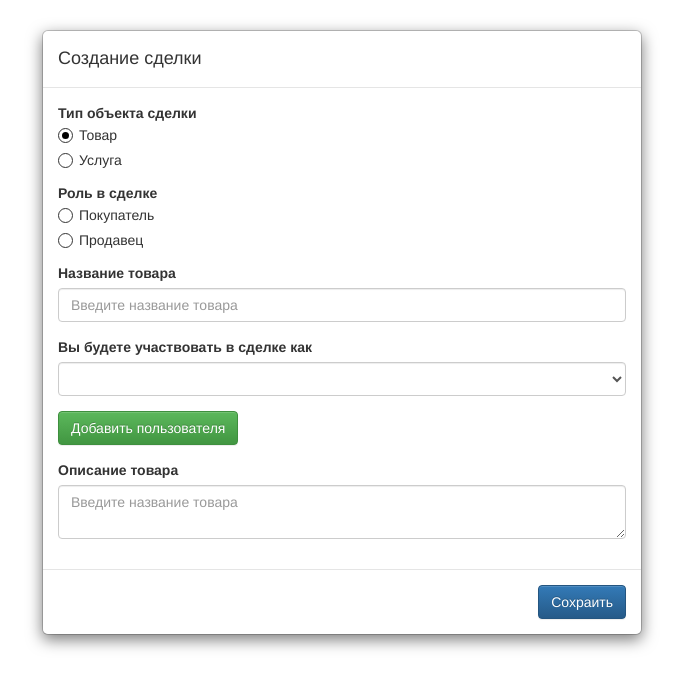
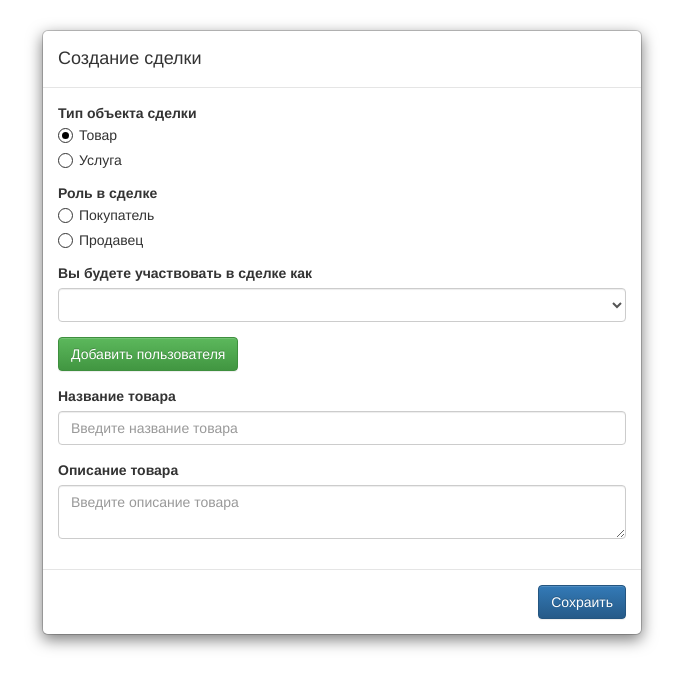
Before and after one commit to BelyaevIgorYurievich/test_task_2, a React app: page / in a window 1280 px wide. Shown: the top 688 px of the page, without its empty margins (298-981 px from the left). Built offline with nearby package versions, Linux system fonts and the light colour scheme.

Commit message:
Исправляет выбор пользователя в карточке сделки, добавляет поле названия товара

```diff
--- a/source/deal_card/index.js
+++ b/source/deal_card/index.js
@@ -46,11 +46,12 @@ class DealCard extends React.PureComponent {
 		setFieldValue(type, value);
 	}
 
-	handleChengeInputeValue = (type) => (event) => {
+	handleChengeValueWithEvent = (type) => (event) => {
+		const { setFieldValue } = this.props;
 
-		const { setFieldValue } = this.props;
 		setFieldValue(type, event.target.value);
 	}
+
 
   render() {
 
@@ -82,36 +83,8 @@ class DealCard extends React.PureComponent {
 						<Modal.Header>
 							<Modal.Title>Создание сделки</Modal.Title>
 						</Modal.Header>
+
 						<Modal.Body>
-							{/* <label>
-									<span className='label'>Товар</span>
-										<RadioButton
-											isActive={isSelectTypeIsProduct}
-											handleСhange={this.handleChengeValue('typeName', 'Товар')}
-										/>
-								</label>
-							<label>
-									<span className='label'>Услуга</span>
-										<RadioButton
-											isActive={!isSelectTypeIsProduct}
-											handleСhange={this.handleChengeValue('typeName', 'Услуга')}
-										/>
-								</label>
-							<label>
-									<span className='label'>{isSelectTypeIsProduct ? 'Покупатель' : 'Заказчик'}</span>
-										<RadioButton
-											isActive={isUserBuyer}
-											handleСhange={this.handleChengeValue('role', isSelectTypeIsProduct ? 'Покупатель' : 'Заказчик')}
-										/>
-								</label>
-							<label>
-									<span className='label'>{isSelectTypeIsProduct ? 'Продавец' : 'Исполнитель'}</span>
-										<RadioButton
-											isActive={isUserSeller}
-											handleСhange={this.handleChengeValue('role', isSelectTypeIsProduct ? 'Продавец' : 'Исполнитель')}
-										/>
-							</label> */}
-
 							<FormGroup>
 								<ControlLabel>Тип объекта сделки</ControlLabel>
 								<RadioButton
@@ -125,7 +98,6 @@ class DealCard extends React.PureComponent {
 									fieldName='Услуга'
 								/>
 							</FormGroup>
-
 							<FormGroup>
 								<ControlLabel>Роль в сделке</ControlLabel>
 								<RadioButton
@@ -139,76 +111,45 @@ class DealCard extends React.PureComponent {
 									fieldName={isSelectTypeIsProduct ? 'Продавец' : 'Исполнитель'}
 								/>
 							</FormGroup>
-
-
-							{/* <div className='input'>
-								<label>
-									<span className='label'>Название товара:</span>
-									<Field name='productName' placeholder='Введите название товара'/>
-								</label>
-								{ touched.productName && errors.productName && <p className='error'>{errors.productName}</p> }
-							</div> */}
-							<FormGroup validationState={touched.productName && errors.productName ? 'error' : null}>
-								<ControlLabel>Название товара</ControlLabel>
-								<FormControl
-									type='text'
-									placeholder='Введите название товара'
-									onChange={this.handleChengeInputeValue('productName')}
-									value={values.productName}
-								/>
-								{touched.productName && errors.productName &&<HelpBlock>{errors.productName}</HelpBlock>}
-							</FormGroup>
-
-							{/* <label>
-								<span className='label'>Вы будете участвовать в сделке как:</span>
-								<Field component='select' name='nameId'>
-										<option onClick={this.handleChengeValue('nameId', '')} value=''></option>
+							<FormGroup>
+      							<ControlLabel>Вы будете участвовать в сделке как</ControlLabel>
+								<FormControl onChange={this.handleChengeValueWithEvent('nameId')}
+									value={values.nameId}
+									componentClass="select"
+									placeholder="select">
+									<option value=''/>
 									{
 										values.userNames.map(({id, name, surname, patronymic}, index) => {
-												return <option key={id}
-													onClick={this.handleChengeValue('nameId', id)}
-													value={id}>{`${surname} ${name} ${patronymic}`}
-												</option>
-											})
-										}
-								</Field>
-							</label> */}
-							<FormGroup>
-      					<ControlLabel>Вы будете участвовать в сделке как</ControlLabel>
-								<FormControl value={values.nameId} componentClass="select" placeholder="select">
-									<option onChange={this.handleChengeValue('nameId', '')} value=''/>
-									{
-											values.userNames.map(({id, name, surname, patronymic}, index) => {
-												return <option key={id}
-												  onChange={this.handleChengeValue('nameId', id)}
-													value={id}>{`${surname} ${name} ${patronymic}`}
+											return <option key={id} value={id}>
+												{`${surname} ${name} ${patronymic}`}
 											</option>
 										})
 									}
 								</FormControl>
 							</FormGroup>
-
 							<Button
 								className='add-user-btn'
 								bsStyle='success'
 								disabled={isSubmitting}
 								onClick={this.handleOpenPersonal}
 							>Добавить пользователя</Button>
-
-							{/* <div className='input'>
-								<label>
-									<span className='label'>Описание товара:</span>
-									<Field name='description' placeholder='Введите описание товара'/>
-								</label>
-								{ touched.description && errors.description && <p className='error'>{errors.description}</p> }
-							</div> */}
+							<FormGroup validationState={touched.productName && errors.productName ? 'error' : null}>
+								<ControlLabel>Название товара</ControlLabel>
+								<FormControl
+									type='text'
+									placeholder='Введите название товара'
+									onChange={this.handleChengeValueWithEvent('productName')}
+									value={values.productName}
+								/>
+								{touched.productName && errors.productName &&<HelpBlock>{errors.productName}</HelpBlock>}
+							</FormGroup>
 							<FormGroup validationState={touched.description && errors.description ? 'error' : null}>
 								<ControlLabel>Описание товара</ControlLabel>
 								<FormControl
 									type='text'
 									componentClass="textarea"
-										placeholder='Введите название товара'
-										onChange={this.handleChengeValue('description')}
+									placeholder='Введите oписание товара'
+									onChange={this.handleChengeValueWithEvent('description')}
 									value={values.description}
 								/>
 								{touched.description && errors.description &&<HelpBlock>{errors.description}</HelpBlock>}
@@ -222,6 +163,7 @@ class DealCard extends React.PureComponent {
 									onClick={handleSubmit}
 								>Сохраить</Button>
 							</Modal.Footer>
+
 					</Modal.Dialog>
 				</div>
     		)
@@ -246,7 +188,6 @@ const FormikDealCard = withFormik({
   }),
   handleSubmit(values, { setSubmitting, resetForm }) {
     setSubmitting(false);
-		resetForm();
 		console.log( values,' values ' );
   }
 })(DealCard)
```
Lines whose indentation alone changed are shown as unchanged.
